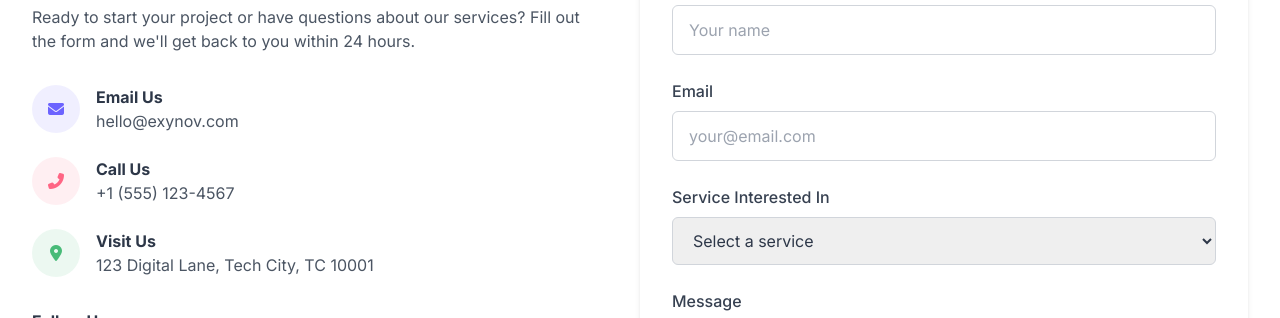
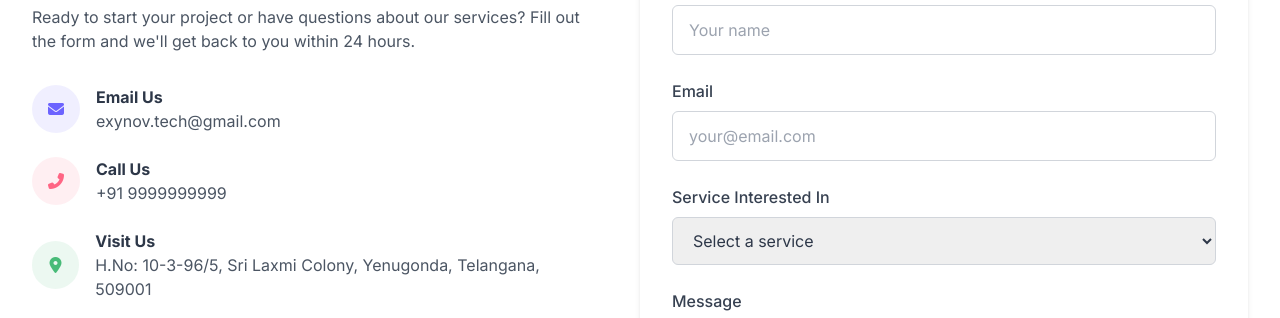
Before and after one commit to Vinaynaik08/Exynov, a plain HTML site: page index.html in a window 1280 px wide. Shown: the part 3359-3677 px from the top of the page. Drawn offline with nearby package versions, Linux system fonts and the light colour scheme.

Commit message:
Address Part Has Been Updated

```diff
--- a/index.html
+++ b/index.html
@@ -414,7 +414,7 @@
                             </div>
                             <div>
                                 <h4 class="font-bold">Email Us</h4>
-                                <p class="text-gray-600">hello@exynov.com</p>
+                                <p class="text-gray-600">exynov.tech@gmail.com</p>
                             </div>
                         </div>
 
@@ -424,7 +424,7 @@
                             </div>
                             <div>
                                 <h4 class="font-bold">Call Us</h4>
-                                <p class="text-gray-600">+1 (555) 123-4567</p>
+                                <p class="text-gray-600">+91 9999999999</p>
                             </div>
                         </div>
 
@@ -434,7 +434,7 @@
                             </div>
                             <div>
                                 <h4 class="font-bold">Visit Us</h4>
-                                <p class="text-gray-600">123 Digital Lane, Tech City, TC 10001</p>
+                                <p class="text-gray-600">H.No: 10-3-96/5, Sri Laxmi Colony, Yenugonda, Telangana, 509001</p>
                             </div>
                         </div>
                     </div>
```
